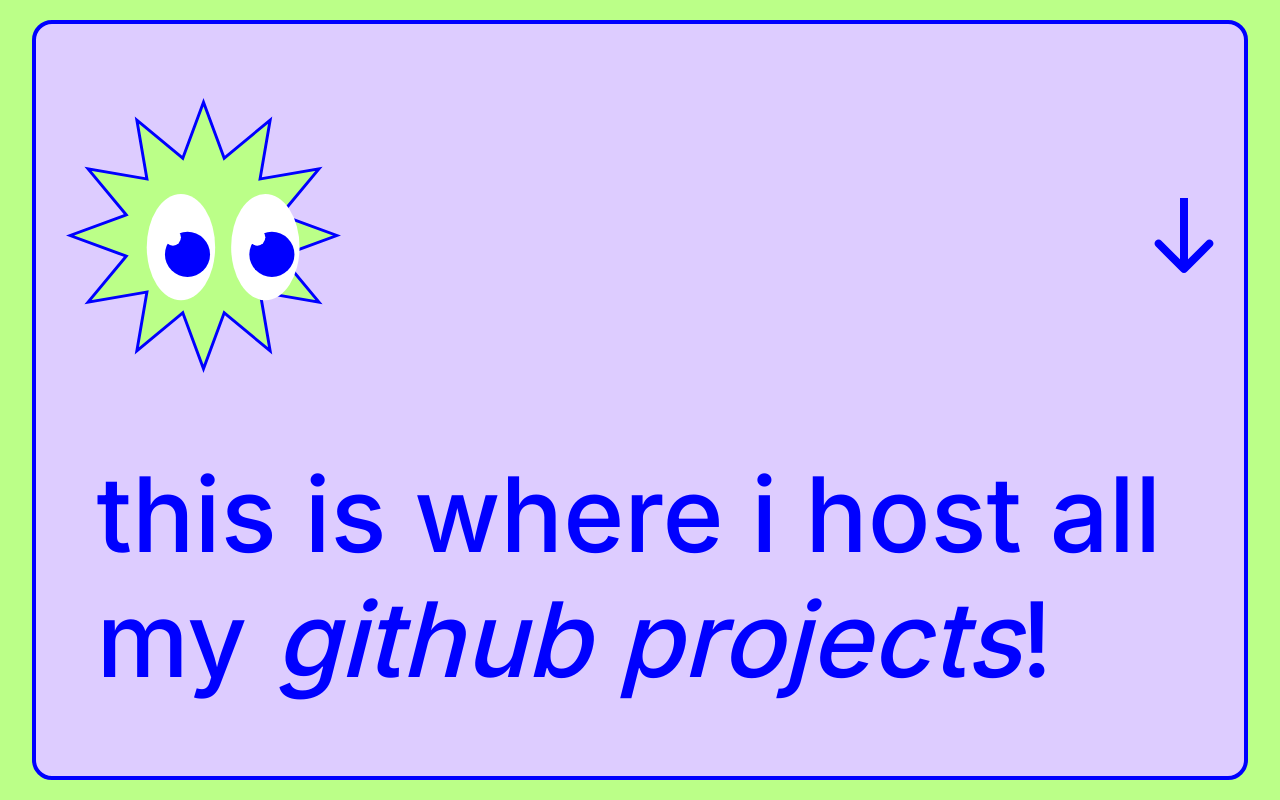
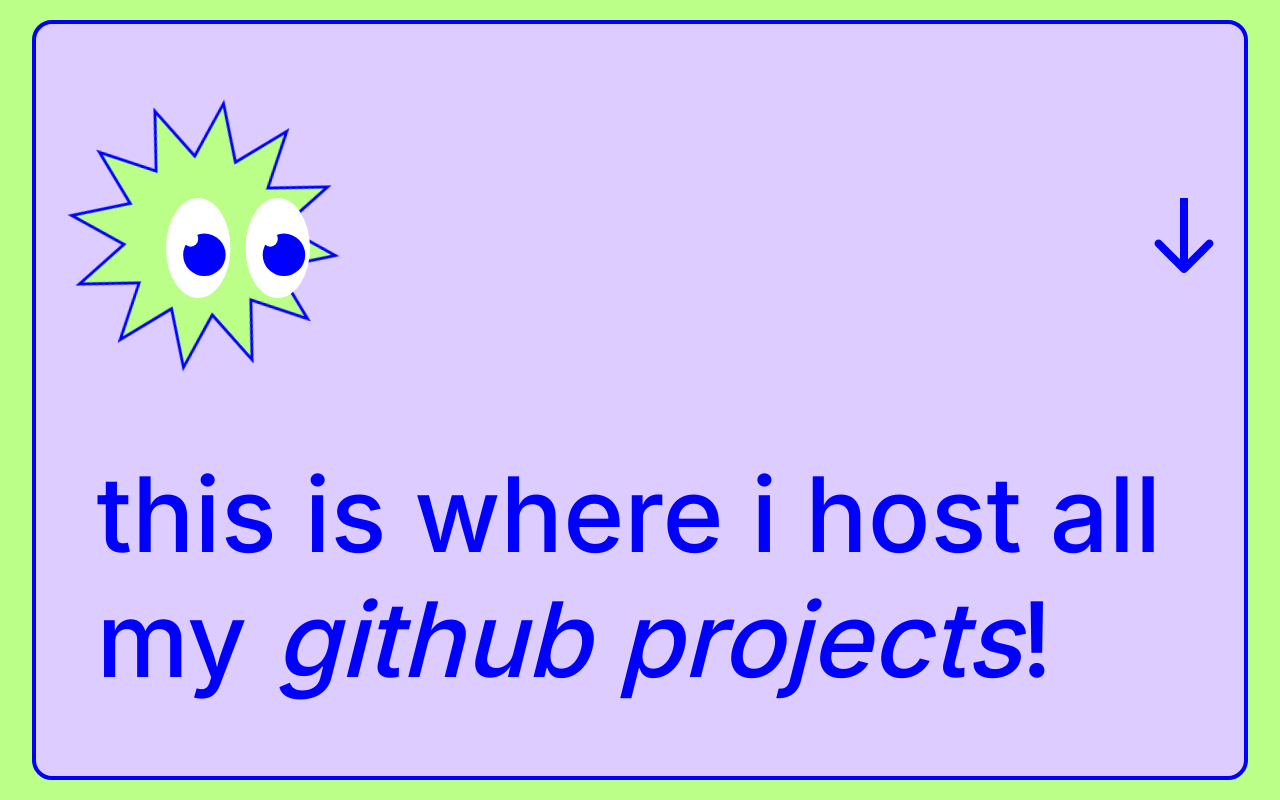
Before and after one commit to 0xs1r4t/0xs1r4t.github.io, a React (Create React App) app: page / in a window 1280 px wide. Built offline with nearby package versions, Linux system fonts and the light colour scheme.

Commit message:
added some mediocre animation

```diff
--- a/src/components/Svgs.js
+++ b/src/components/Svgs.js
@@ -1,14 +1,72 @@
-import styled from "styled-components/macro";
-import StarSvg from "../assets/svg/cute.svg";
+import styled, { keyframes } from "styled-components/macro";
+import StarSvg from "../assets/svg/star.svg";
+import EyesSvg from "../assets/svg/eyes.svg";
 import ArrowSvg from "../assets/svg/arrow.svg";
 
+const SpinStar = keyframes`
+  from {
+    transform: rotate(0deg);
+  }
+  to {
+    transform: rotate(360deg);
+  }
+`;
+
 const StyledStar = styled.span`
-   & img {
+   & .star {
       width: 275px;
+   }
+
+   & .eyes {
+      position: relative;
+      right: 175px;
+      bottom: 75px;
+      height: 100px;
+      padding: 0;
+      margin: 0;
    }
 
    @media (max-width: 768px) {
       padding: 1em;
+   }
+
+   @media (max-width: 507px) {
+      padding: 1em;
+
+      & img {
+         position: fixed;
+         inset: 0 0 0 0;
+      }
+   }
+
+   @media (prefers-reduced-motion: no-preference) {
+      & .star {
+         animation: ${SpinStar} infinite 20s linear;
+      }
+   }
+`;
+
+export const Star = () => {
+   return (
+      <StyledStar>
+         <img src={StarSvg} alt="star" className="star" />
+         <img src={EyesSvg} alt="eyes" className="eyes" />
+      </StyledStar>
+   );
+};
+
+const SvgStyles = styled.div`
+   display: flex;
+   flex-direction: row;
+   align-items: center;
+   justify-content: space-between;
+   pointer-events: none;
+   width: 95%;
+
+   @media (max-width: 768px) {
+      flex-direction: column;
+      align-items: center;
+      justify-content: center;
    }
 `;
 
@@ -16,31 +74,7 @@
    & img {
       height: 75px;
    }
-
-   @media (max-width: 768px) {
-      padding: 1em;
-   }
 `;
-
-const SvgStyles = styled.div`
-   display: flex;
-   flex-direction: row;
-   align-items: center;
-   justify-content: space-between;
-   width: 95%;
-
-   @media (max-width: 768px) {
-      flex-direction: column;
-   }
-`;
-
-export const Star = () => {
-   return (
-      <StyledStar>
-         <img src={StarSvg} alt="star with eyes" />
-      </StyledStar>
-   );
-};
 
 export const Arrow = () => {
    return (
```
Also changed, not shown: src/assets/svg/eyes.svg (added).
